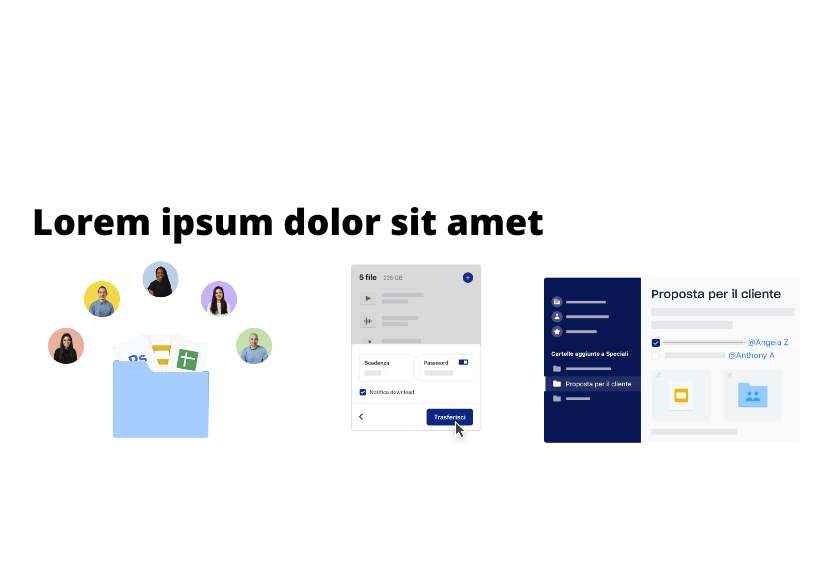
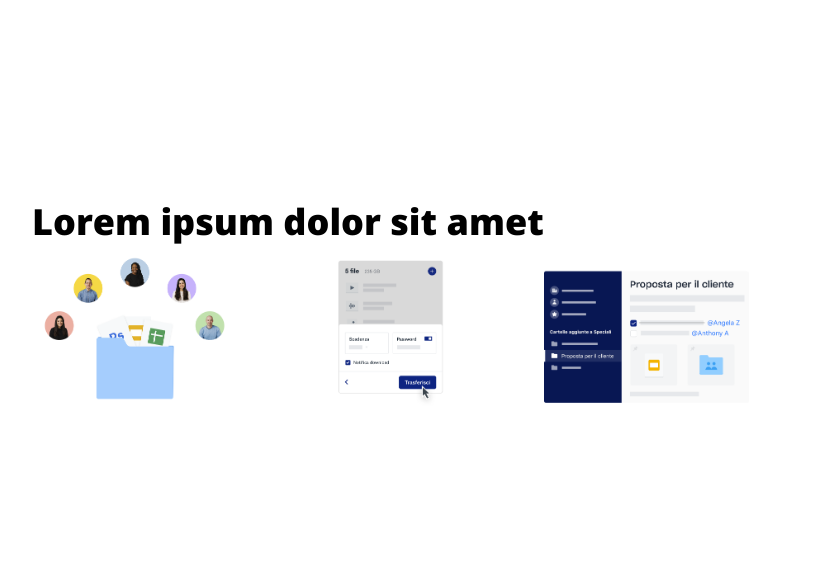
Before and after one commit to GiordanoMercatali/htmlcss-dropbox, a plain HTML site: page index.html in a window 1280 px wide. Shown: the part 2858-3421 px from the top of the page, without its empty margins (224-1049 px from the left). Drawn offline with nearby package versions, Linux system fonts and the light colour scheme.

Commit message:
fixed: images on bigger screens

```diff
--- a/css/style.css
+++ b/css/style.css
@@ -130,7 +130,7 @@ input[type=radio] {
 .features .col{
     margin-top: 0;
     width: calc((100%) / 3);
-    height: 600px;
+    height: 650px;
 }
 
 .features h3{
@@ -139,7 +139,7 @@ input[type=radio] {
 
 .col-img{
         display: block;
-        width: 100%;
+        width: 80%;
         height: 50%;
 }
 
```
